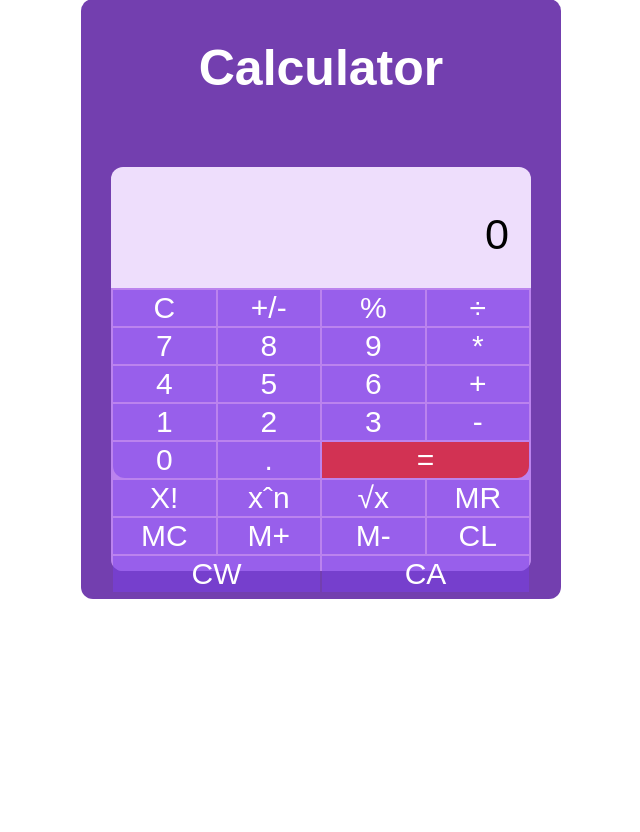
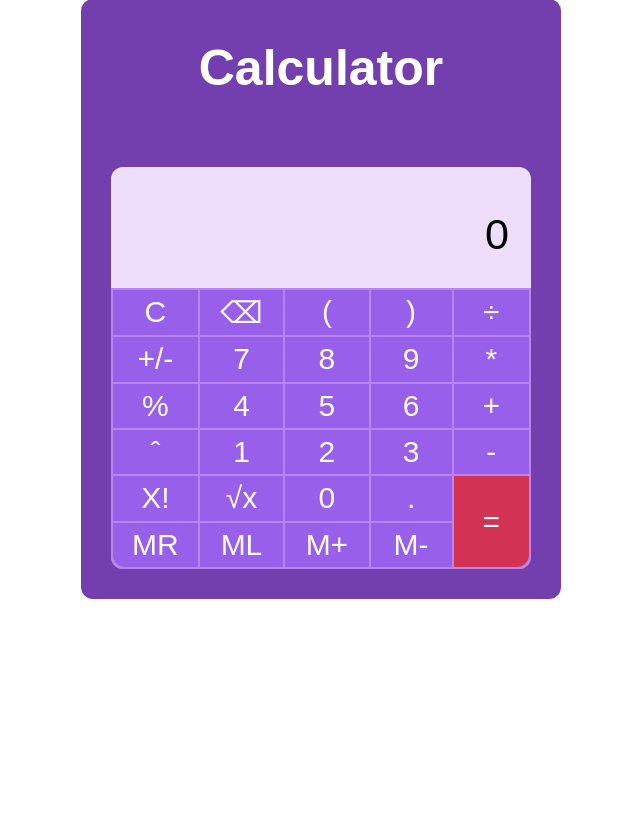
Before and after one commit to dullylol/UCODE_Stage3_FullStack, a PHP site: page / in a window 1280 px wide. Shown: the part 251-1083 px from the top of the page, without its empty margins (319-959 px from the left). Run offline with PHP 8.4, Linux system fonts and the light colour scheme.

Commit message:
Calculator v.1.0

```diff
--- a/race00/css/style.css
+++ b/race00/css/style.css
@@ -73,6 +73,10 @@ td {
     height: 100%;
 }
 
+#operation_memory_recall {
+    border-bottom-left-radius: 12px;
+}
+
 .operation, .number, .symbol {
     text-align: center;
     transition: 0.2s ease;
@@ -88,10 +92,6 @@ td {
     background-color: rgb(100, 30, 230);
 }
 
-#number_zero {
-    border-bottom-left-radius: 12px;
-}
-
 #operation_equal {
     background-color: rgba(221, 15, 15, 0.69);
     border-bottom-right-radius: 12px;
--- a/race00/index.html
+++ b/race00/index.html
@@ -26,48 +26,44 @@
                 <table id="buttons_table">
                     <tr>
                         <td class="operation" id="operation_clear" onclick="reset()">C</td>
-                        <td class="operation" id="operation_plus-minus" onclick="toggleNumber()">+/-</td>
-                        <td class="operation" id="operation_percent" onclick="percent()">%</td>
+                        <td class="operation" id="operation_backspace" onclick="backspace()">⌫</td>
+                        <td class="number" id="number_bracket_left" onclick="addNewNumber('(')">(</td>
+                        <td class="number" id="number_bracket_right" onclick="addNewNumber(')')">)</td>
                         <td class="operation" id="operation_division" onclick="arithmeticOperation('/')">÷</td>
                     </tr>
                     <tr>
+                        <td class="operation" id="operation_plus-minus" onclick="toggleNumber()">+/-</td>
                         <td class="number" id="number_seven" onclick="addNewNumber(7)">7</td>
                         <td class="number" id="number_eight" onclick="addNewNumber(8)">8</td>
                         <td class="number" id="number_nine" onclick="addNewNumber(9)">9</td>
-                        <td class="number" id="number_multiple" onclick="arithmeticOperation('*')">*</td>
+                        <td class="operation" id="number_multiple" onclick="arithmeticOperation('*')">*</td>
                     </tr>
                     <tr>
+                        <td class="operation" id="operation_percent" onclick="percent()">%</td>
                         <td class="number" id="number_four" onclick="addNewNumber(4)">4</td>
                         <td class="number" id="number_five" onclick="addNewNumber(5)">5</td>
                         <td class="number" id="number_six" onclick="addNewNumber(6)">6</td>
                         <td class="number" id="number_plus" onclick="arithmeticOperation('+')">+</td>
                     </tr>
                     <tr>
+                        <td class="operation" id="operation_exponentiation" onclick="arithmeticOperation('ˆ')">ˆ</td>
                         <td class="number" id="number_one" onclick="addNewNumber(1)">1</td>
                         <td class="number" id="number_two" onclick="addNewNumber(2)">2</td>
                         <td class="number" id="number_three" onclick="addNewNumber(3)">3</td>
                         <td class="number" id="number_minus" onclick="arithmeticOperation('-')">-</td>
                     </tr>
                     <tr>
+                        <td class="operation" id="operation_factorial" onclick="arithmeticOperation('!')">X!</td>
+                        <td class="operation" id="operation_square_root" onclick="squareRoot()">√x</td>
                         <td class="number" id="number_zero" onclick="addNewNumber(0)">0</td>
                         <td class="symbol" id="dot" onclick="addNewNumber('.')">.</td>
-                        <td class="operation" id="operation_equal" colspan="2" onclick="equals()">=</td>
+                        <td class="operation" id="operation_equal" rowspan="2" onclick="equals()">=</td>
                     </tr>
                     <tr>
-                        <td class="operation" id="operation_factorial" onclick="arithmeticOperation('!')">X!</td>
-                        <td class="operation" id="operation_exponentiation" onclick="arithmeticOperation('ˆ')">xˆn</td>
-                        <td class="operation" id="operation_square_root" onclick="squareRoot()">√x</td>
                         <td class="operation" id="operation_memory_recall" onclick="memoryRecall()">MR</td>
-                    </tr>
-                    <tr>
-                        <td class="operation" id="operation_memory_clear" onclick="memoryClear()">MC</td>
+                        <td class="operation" id="operation_memory_clear" onclick="memoryLoad()">ML</td>
                         <td class="operation" id="operation_memory_next" onclick="memoryPlus()">M+</td>
                         <td class="operation" id="operation_memory_last" onclick="memoryMinus()">M-</td>
-                        <td class="operation" id="operation_convert_lenght" onclick="convertLenght()">CL</td>
-                    </tr>
-                    <tr>
-                        <td class="operation" id="operation_convert_weights" colspan="2" onclick="convertWeights()">CW</td>
-                        <td class="operation" id="operation_convert_area" colspan="2" onclick="convertArea()">CA</td>
                     </tr>
                 </table>
 
```
Also changed, not shown: race00/js/script.js (+23 -16 lines).
